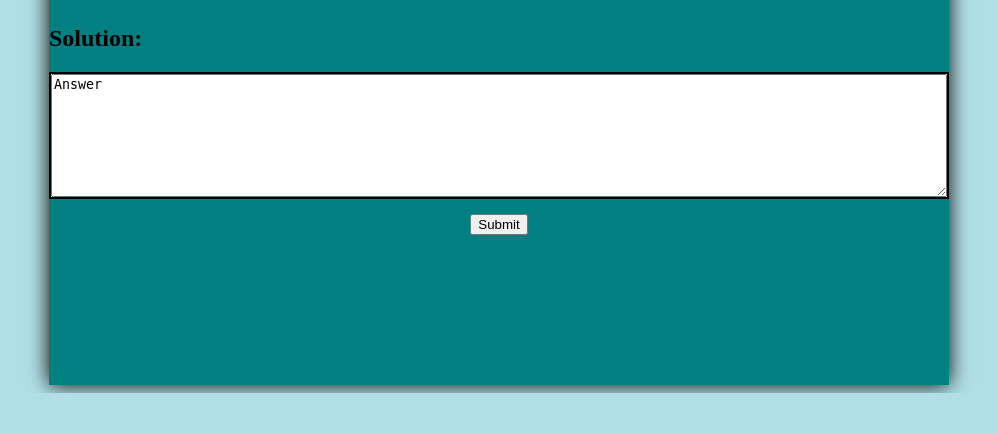
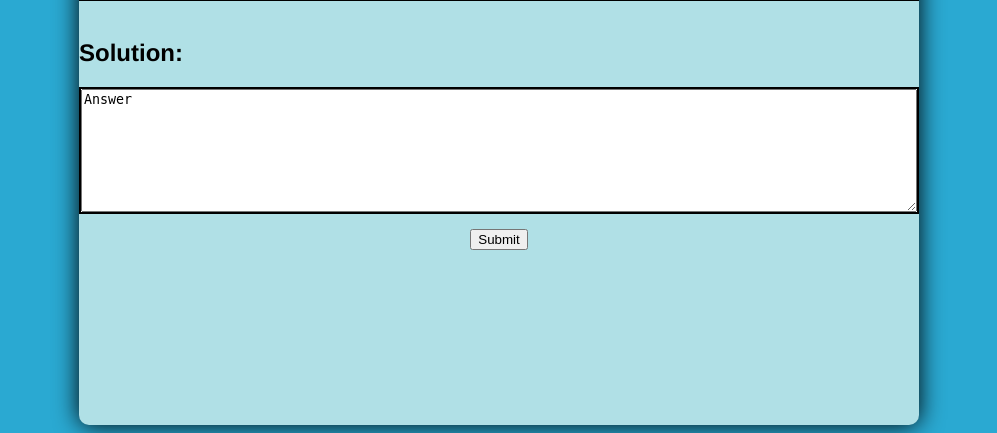
Before and after one commit to happyinfrance10/legendary-octo-giggle, a Python web app: template templates/level.html in a window 1280 px wide. Shown: the part 623-1056 px from the top of the page, without its empty margins (141-1138 px from the left). Before the commit the page ends 1016 px from the top, so only its background shows below. Run offline with Jinja, Linux system fonts and the light colour scheme; the template is opened without the code that fills it, so the values that code supplies are empty; some libraries are stand-ins or nearby versions.

Commit message:
stan: updated level style

```diff
--- a/stylesheets/levelStyle.css
+++ b/stylesheets/levelStyle.css
@@ -1,7 +1,16 @@
 body {
-    background: powderblue;
+    background-color: #2AA9D2;
+    margin-top: 35px;
     margin-left: 40px;
     margin-right: 40px;
+    font-family: 'Helvetica Neue',Arial,sans-serif;
+    /* font-family: x-locale-heading-primary,zillaslab,Palatino,"Palatino Linotype",x-locale-heading-secondary,serif; */
+    /*font-family: Georgia, serif; */
+}
+
+#logo {
+  float: left;
+  border-radius: 10%;
 }
 
 #title {
@@ -9,10 +18,14 @@ body {
 }
 
 #main {
-  background-color: teal;
-  width: 75%;
+  /* background-color: teal; */
+  background: powderblue;
+  /* background-color: #6F2232; */
+  width: 70%;
   margin: auto;
-  box-shadow: 0px 0px 20px black;
+  padding-bottom: 25px;
+  box-shadow: 0px 0px 25px black;
+  border-radius: 10px 10px 10px 10px;
 }
 
 #googleMaps {
--- a/stylesheets/style.css
+++ b/stylesheets/style.css
@@ -27,10 +27,7 @@ li a:hover {
 }
 
 body {
-    /* background: powderblue; */
-    /* background: #1A1A1D; */
     background-color: #2AA9D2;
-
     margin-top: 35px;
     margin-left: 40px;
     margin-right: 40px;
--- a/templates/level.html
+++ b/templates/level.html
@@ -1,6 +1,9 @@
 <!DOCTYPE html>
 <title>Level</title>
 <link rel="stylesheet" href="stylesheets/levelStyle.css">
+
+<img id="logo" src="images/logo.jpg" width=160></img>
+
 <div id="title">
   <h1>Sequence 1: Level 1</h1>
 </div>
@@ -153,3 +156,5 @@
   // when answers are correct, toggle the appearance of the nextButton id, and submit id disappears.
   // if answers are wrong, display a message, but make it disappear when answers are correct.
 </script>
+
+<script src="javascript/level.js"></script>
```
Also changed, not shown: javascript/level.js (added).
